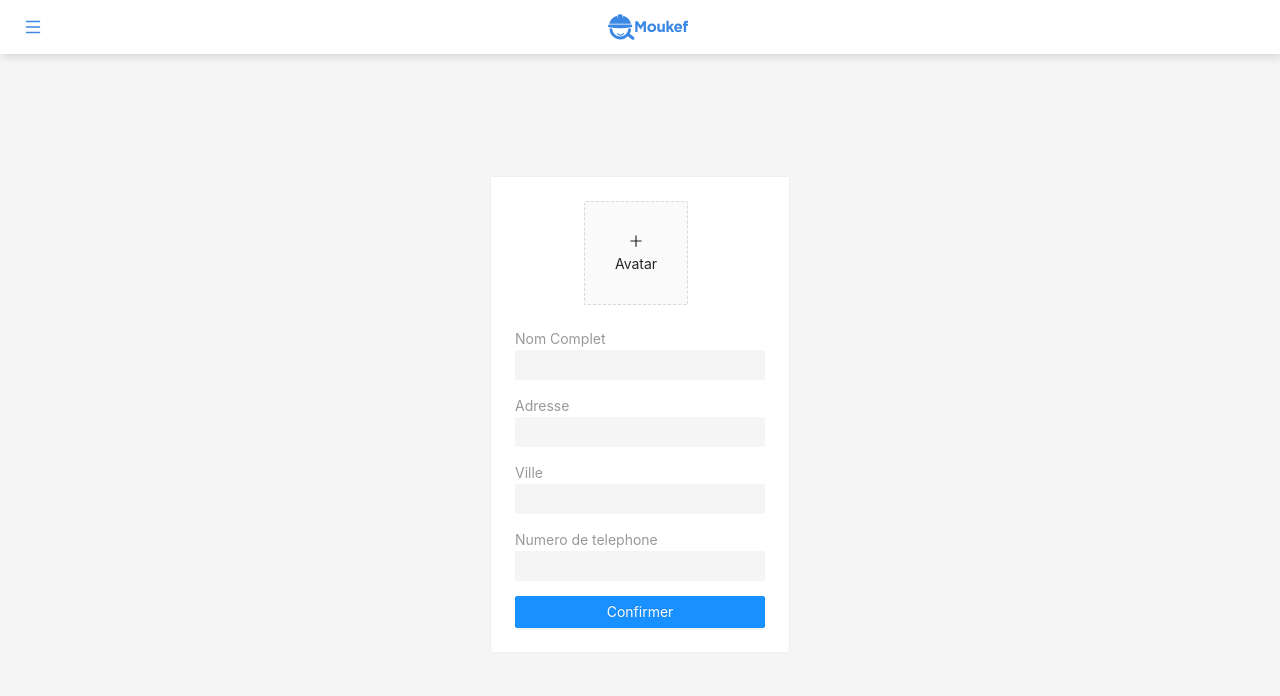
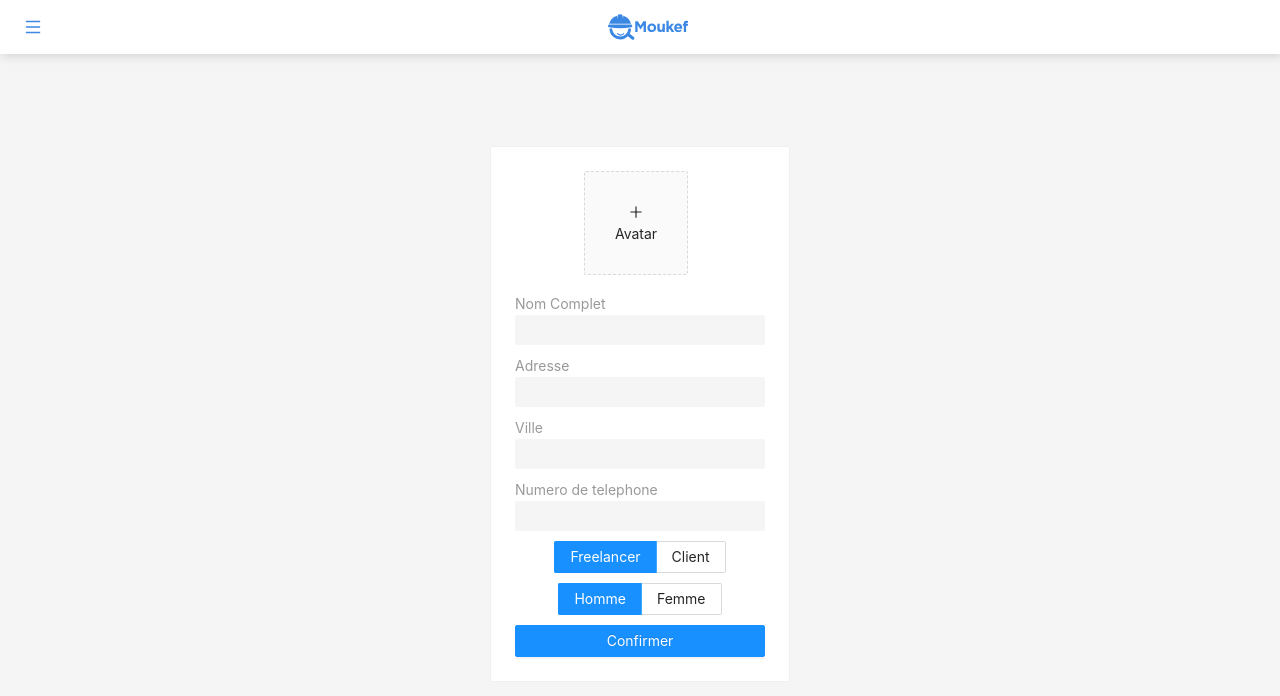
Before and after one commit to eljaouhari077/mokef, a React (Create React App) app: page /setup in a window 1280 px wide. Shown: the top 696 px of the page. Built offline with nearby package versions, Linux system fonts and the light colour scheme; no server answers; the database is empty; sample sign-in values are in the browser's storage.

Commit message:
Add Authentication

```diff
--- a/src/App.js
+++ b/src/App.js
@@ -1,6 +1,5 @@
 import React from "react";
 import { Route, Switch } from "react-router-dom";
-import firebase from "firebase";
 
 import Navigation from "./components/navigation/navigation";
 import HomePage from "./pages/home/home.page";
@@ -16,6 +15,7 @@ const App = () => {
 
   React.useEffect(() => {
     fb.onAuthStateChanged(setUser);
+    // eslint-disable-next-line
   }, []);
 
   return (
--- a/src/components/custom-input/custom-input.jsx
+++ b/src/components/custom-input/custom-input.jsx
@@ -10,7 +10,7 @@ const ErrorSpan = styled.span`
 `;
 
 const Root = styled.div`
-  margin: 1.5rem 0;
+  margin: 1rem 0;
 
   > label {
     color: #999;
@@ -35,7 +35,7 @@ const CustomInput = ({ label, name, type }) => {
 CustomInput.propTypes = {
   label: PropTypes.string.isRequired,
   name: PropTypes.string.isRequired,
-  type: PropTypes.string.isRequired
+  type: PropTypes.string.isRequired,
 };
 
 export default CustomInput;
--- a/src/firebase.js
+++ b/src/firebase.js
@@ -65,6 +65,10 @@ class Firebase {
     return this.db.collection("users");
   };
 
+  xxxCollection = () => {
+    return this.db.collection("xxx");
+  };
+
   // Storage
   storageRef = (ref) => {
     return this.storage.ref().child(ref);
--- a/src/pages/login/login.page.jsx
+++ b/src/pages/login/login.page.jsx
@@ -1,6 +1,6 @@
 import React from "react";
 import _ from "lodash";
-import { Steps, Card, Input } from "antd";
+import { Card, Input } from "antd";
 import { FaFacebook, FaGoogle } from "react-icons/fa";
 import { MdLocalPhone } from "react-icons/md";
 import { FirebaseContext } from "../../firebase";
@@ -8,9 +8,7 @@ import { UserContext } from "../../contexts/user-context";
 
 import AuthProviderCard from "./auth-provider-card/auth-provider-card";
 import { CardContainer } from "../../components/shared/shared.styled";
-import { SSteps } from "./login.styled";
-
-const { Step } = Steps;
+import { createUserIfNotExist } from "../../utils/dao";
 
 const LoginPage = ({ history }) => {
   const [isPhoneSignUp, setIsPhoneSignUp] = React.useState(false);
@@ -32,15 +30,15 @@ const LoginPage = ({ history }) => {
   };
 
   const handleGoogleClick = () => {
-    fb.doSignInWithGoogle()
-      .then(({ user }) =>
-        fb
-          .usersCollection()
-          .doc(user.uid)
-          .set({ email: user.email }, { merge: true })
-          .then(() => history.push("/"))
-      )
-      .catch((error) => console.error(error));
+    fb.doSignInWithGoogle().then(({ user }) =>
+      createUserIfNotExist(fb, user).then(() => history.push("/"))
+    );
+  };
+
+  const handleFacebookClick = () => {
+    fb.doSignInWithFacebook().then(({ user }) =>
+      createUserIfNotExist(fb, user).then(() => history.push("/"))
+    );
   };
 
   const displayPhoneLogin = () => {
@@ -71,12 +69,8 @@ const LoginPage = ({ history }) => {
 
   return (
     <CardContainer>
-      <SSteps size="small" direction="horizontal">
-        <Step />
-        <Step />
-      </SSteps>
-
       <AuthProviderCard
+        handleClick={handleFacebookClick}
         Icon={FaFacebook}
         iconColor="#3b5998"
         content="Connexion avec Facebook"
--- a/src/pages/login/login.styled.jsx
+++ /dev/null
@@ -1,7 +0,0 @@
-import styled from "styled-components";
-import { Steps } from "antd";
-
-export const SSteps = styled(Steps)`
-  width: 10rem;
-  margin: 0 auto;
-`;
--- a/src/pages/setup/setup.page.jsx
+++ b/src/pages/setup/setup.page.jsx
@@ -1,17 +1,28 @@
 import React from "react";
 import _ from "lodash";
 import { CardContainer, Flex } from "../../components/shared/shared.styled";
-import { Card, Button } from "antd";
+import { Card, Button, Radio } from "antd";
 import { Formik, Form } from "formik";
 import * as Yup from "yup";
 import CustomInput from "../../components/custom-input/custom-input";
 import AvatarUpload from "../../components/avatar-upload/avatar-upload";
 import { UserContext } from "../../contexts/user-context";
+import { FirebaseContext } from "../../firebase";
+
+import styled from "styled-components";
+import { updateUserWithAdditionalInformations } from "../../utils/dao";
+
+const RadioGroup = styled(Radio.Group)`
+  width: 100%;
+  margin-bottom: 1rem;
+  text-align: center;
+`;
 
 const phoneRegExp = /(\+212|0)([ \-_/]*)(\d[ \-_/]*){9}/g;
 
 const SetupPage = ({ history }) => {
-  const { user } = React.useContext(UserContext);
+  const fb = React.useContext(FirebaseContext);
+  const { user, setUser } = React.useContext(UserContext);
   const [avatarFile, setAvatarFile] = React.useState(null);
 
   React.useEffect(() => {
@@ -26,25 +37,38 @@ const SetupPage = ({ history }) => {
           fullName: "",
           address: "",
           ville: "",
-          email: "",
           phoneNumber: "",
+          role: "freelancer",
+          gender: "homme",
         }}
         validationSchema={Yup.object({
           fullName: Yup.string().required("Nom Complet est necessaire"),
           ville: Yup.string().required("Ville est necessaire"),
-          email: Yup.string().email("Doit etre un email valide"),
           phoneNumber: Yup.string().matches(
             phoneRegExp,
             "Numero doit etre valide"
           ),
         })}
         onSubmit={(val) => {
-          console.log({
+          if (avatarFile) {
+            fb.storageRef(`/avatars/${avatarFile.uid}`)
+              .put(avatarFile)
+              .then(() => console.log("Uploaded successfully"))
+              .catch((error) => console.error(error));
+          }
+          const data = {
             ...val,
-            avatarFile,
+            uid: user.uid,
+            email: user.email,
+            avatarURL: avatarFile ? `/avatars/${avatarFile.uid}` : null,
+          };
+          updateUserWithAdditionalInformations(fb, data).then(() => {
+            setUser(data);
+            history.push("/");
           });
         }}
       >
+        {(formikProps) => (
           <Card>
             <Flex direction="column" justify="center" align="center">
               <AvatarUpload setAvatarFile={setAvatarFile} />
@@ -59,6 +83,22 @@ const SetupPage = ({ history }) => {
                   type="text"
                   label="Numero de telephone"
                 />
+                <RadioGroup
+                  defaultValue="freelancer"
+                  onChange={(e) => (formikProps.values.role = e.target.value)}
+                  buttonStyle="solid"
+                >
+                  <Radio.Button value="freelancer">Freelancer</Radio.Button>
+                  <Radio.Button value="client">Client</Radio.Button>
+                </RadioGroup>
+                <RadioGroup
+                  defaultValue="homme"
+                  onChange={(e) => (formikProps.values.gender = e.target.value)}
+                  buttonStyle="solid"
+                >
+                  <Radio.Button value="homme">Homme</Radio.Button>
+                  <Radio.Button value="femme">Femme</Radio.Button>
+                </RadioGroup>
                 <Button
                   htmlType="submit"
                   type="primary"
@@ -69,6 +109,7 @@ const SetupPage = ({ history }) => {
               </Form>
             </Flex>
           </Card>
+        )}
       </Formik>
     </CardContainer>
   );
--- /dev/null
+++ b/src/utils/dao.js
@@ -0,0 +1,18 @@
+import _ from "lodash";
+
+export const createUserIfNotExist = (fb, user) => {
+  return fb
+    .usersCollection()
+    .doc(user.uid)
+    .set({ email: user.email }, { merge: true })
+    .catch((error) => console.error(error));
+};
+
+export const updateUserWithAdditionalInformations = (fb, data) => {
+  console.log(data);
+  return fb
+    .usersCollection()
+    .doc(data.uid)
+    .update(_.omit(data, "uid"))
+    .catch((error) => console.error(error));
+};
```
Lines whose indentation alone changed are shown as unchanged.
